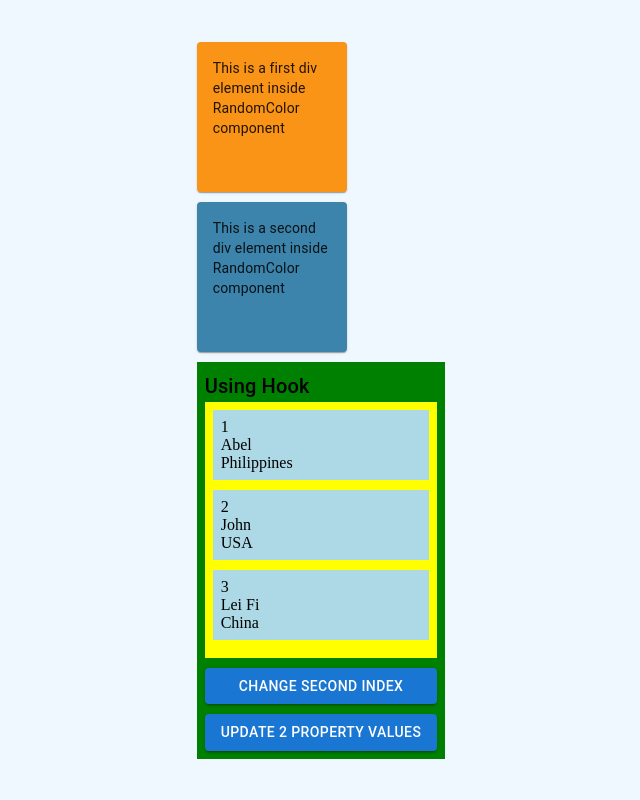
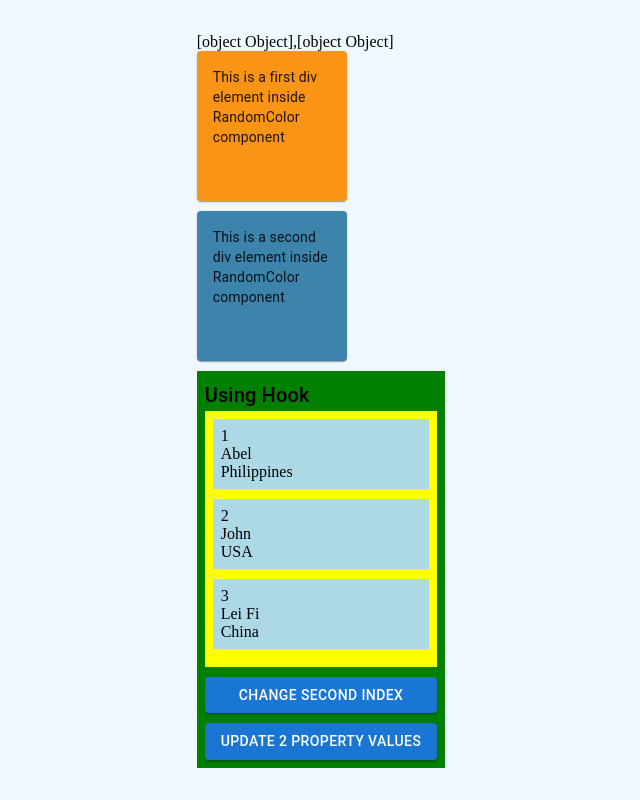
Before and after one commit to abeljrgit/Lugtu-Week1-Task, a React app: page / in a window 1280 px wide. Shown: the whole page, without its empty margins (319-959 px from the left). Built offline with nearby package versions, Linux system fonts and the light colour scheme; the HTML template or start-up script is replaced by a standard one.

Commit message:
✨ feat: Lodash

```diff
--- /dev/null
+++ b/src/components/LodashPractice.js
@@ -0,0 +1,52 @@
+import React from 'react';
+import {
+  difference,
+  differenceBy,
+  groupBy,
+  intersectionBy,
+  intersectionWith,
+  isEqual,
+  union,
+  xor,
+  xorBy,
+  xorWith,
+} from 'lodash';
+import { Box } from '@mui/material';
+
+export const LodashPractice = () => {
+  const arrOne = [
+    {
+      id: 20,
+      name: 'alex',
+    },
+    {
+      id: 30,
+      name: 'alina',
+    },
+  ];
+
+  const arrTwo = [
+    {
+      id: 40,
+      name: 'hello',
+    },
+    {
+      id: 30,
+      name: 'world',
+    },
+  ];
+
+  const str = ['u', 'ec'];
+  const arr = [
+    { storageVal: 'u', table: ['E', 'F'] },
+    { storageVal: 'data', table: ['E', 'F'] },
+    { storageVal: 'ec', table: ['E'] },
+  ];
+
+  console.log('xor(arrOne,arrTwo):', xorBy(arrOne, arrTwo, 'id'));
+  console.log(
+    "difference(union(arrOne,arrTwo) & xorBy(arrOne,arrTwo,'id'))",
+    difference(union(arrOne, arrTwo), xorBy(arrOne, arrTwo, 'id'))
+  );
+  return <Box>{xorBy(arrOne, arrTwo, 'id').toString()}</Box>;
+};
--- a/src/components/PracticePropTypes.js
+++ b/src/components/PracticePropTypes.js
@@ -21,14 +21,14 @@ PracticePropTypes.propTypes = {
   valElement: PropTypes.element,
   valElementType: PropTypes.elementType,
 
-  valMessage: PropTypes.instanceOf(Message),
+  // valMessage: PropTypes.instanceOf(Message),
 
   valEnum: PropTypes.oneOf(['News', 'Photos']),
 
   valUnion: PropTypes.oneOfType([
     PropTypes.string,
     PropTypes.number,
-    PropTypes.instanceOf(Message),
+    // PropTypes.instanceOf(Message),
   ]),
 
   valArrayOf: PropTypes.arrayOf(PropTypes.number),
--- a/src/components/index.js
+++ b/src/components/index.js
@@ -1,3 +1,5 @@
 export * from './GroceryList';
 export * from './RandomColorHoc';
 export * from './UsingHooks';
+export * from './PracticePropTypes';
+export * from './LodashPractice';
--- a/src/pages/Home.js
+++ b/src/pages/Home.js
@@ -1,11 +1,12 @@
 import React, { Component } from 'react';
-import { RandomColor, UsingHooks } from '../components';
+import { LodashPractice, RandomColor, UsingHooks } from '../components';
 import { Typography } from '@mui/material';
 
 export class Home extends Component {
   render() {
     return (
       <section>
+        <LodashPractice />
         <RandomColor
           child={
             <Typography variant="body2">
```
